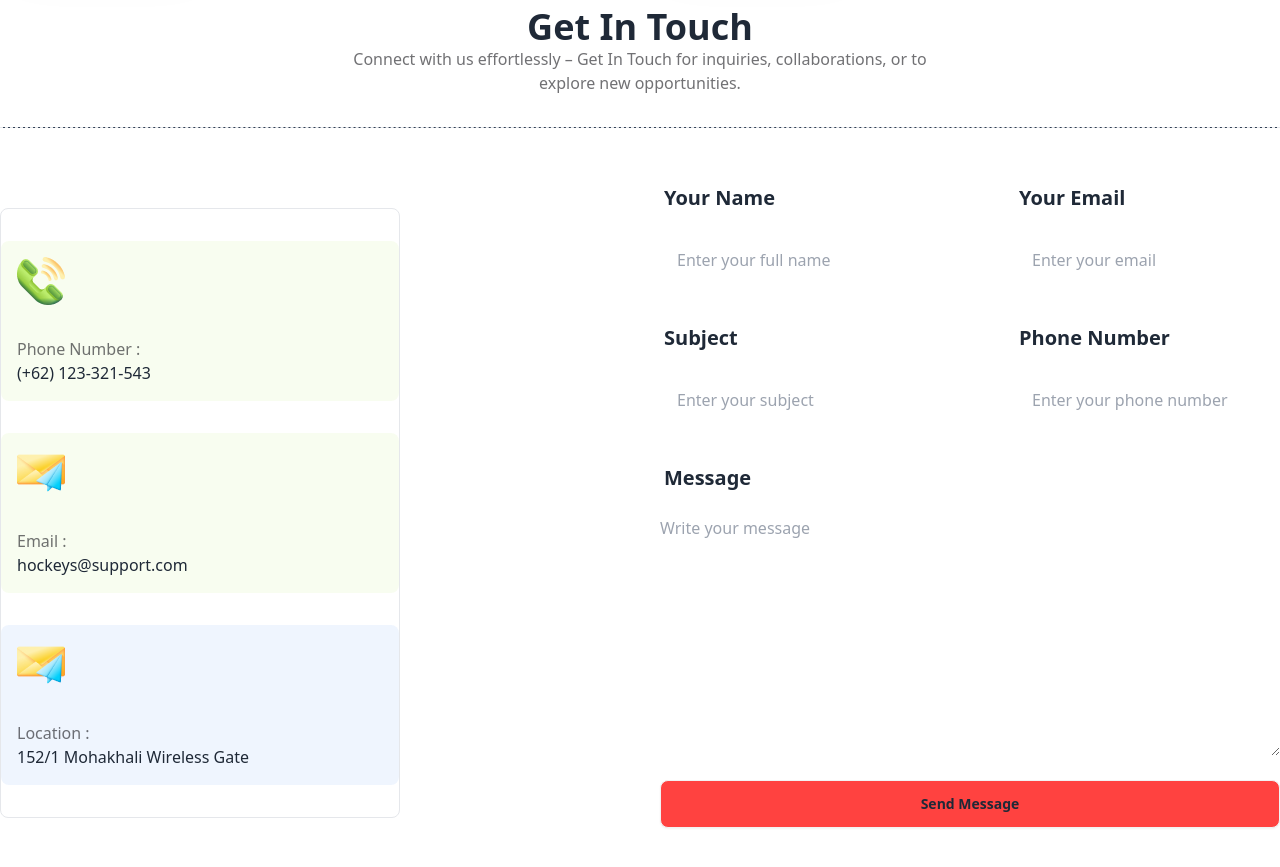
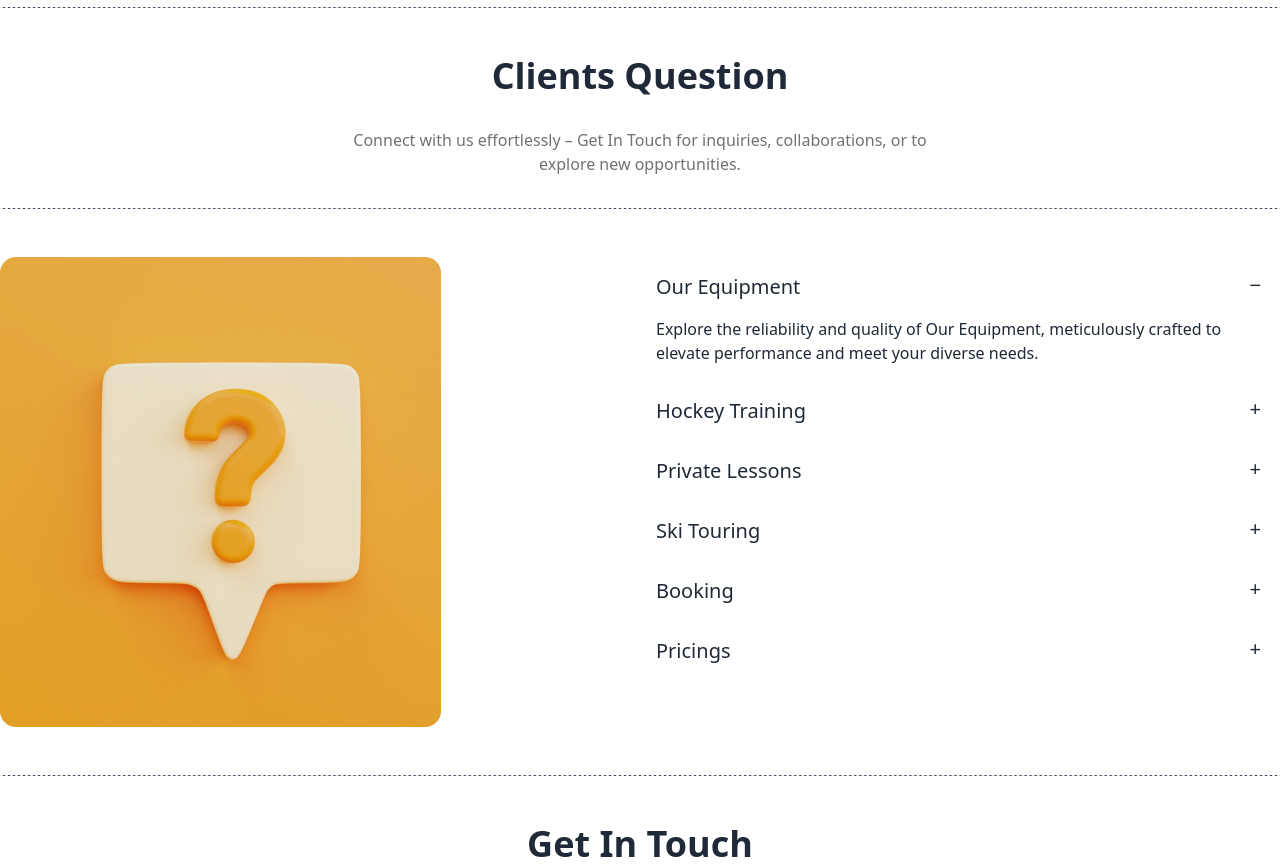
Before and after one commit to miti78/Module15-Assignment3, a plain HTML site: page index.html in a window 1280 px wide. Shown: the part 3400-4267 px from the top of the page. Drawn offline with nearby package versions, Linux system fonts and the light colour scheme.

Commit message:
second commit

```diff
--- a/index.html
+++ b/index.html
@@ -392,15 +392,81 @@
                     </div>
                 </div>
             </div>
+            <hr class="border-dashed bg-slate-700 mt-12">
         </section>
 
         <!-- Clients Question -->
-        <section>
-
-        </section>
+        <section class="my-12">
+            <h1 class="text-4xl font-extrabold text-center mb-8">Clients Question</h1>
+            <p class="text-para max-w-xl mx-auto text-center mb-8">Connect with us effortlessly – Get In Touch for
+                inquiries, collaborations, or to explore new opportunities.</p>
+            <hr class="border-dashed bg-slate-700">
+            <div class="grid grid-cols-2">
+                <div class="my-12">
+                    <img src="Images/11.png" alt="">
+                </div>
+                <div class="my-12">
+                    <div class="collapse collapse-plus ">
+                        <input type="radio" name="my-accordion-3" checked="checked" />
+                        <div class="collapse-title text-xl font-medium">
+                            Our Equipment
+                        </div>
+                        <div class="collapse-content">
+                          <p>Explore the reliability and quality of Our Equipment, meticulously crafted to elevate performance and meet your diverse needs.</p>
+                        </div>
+                      </div>
+                      <div class="collapse collapse-plus ">
+                        <input type="radio" name="my-accordion-3" />
+                        <div class="collapse-title text-xl font-medium">
+                            Hockey Training
+                        </div>
+                        <div class="collapse-content">
+                          <p>Elevate your skills with Hockey Training, where passion meets precision in a tailored program designed for players at every level.</p>
+                        </div>
+                      </div>
+                      <div class="collapse collapse-plus ">
+                        <input type="radio" name="my-accordion-3" />
+                        <div class="collapse-title text-xl font-medium">
+                            Private Lessons
+                        </div>
+                        <div class="collapse-content">
+                          <p>Unleash your full potential with personalized guidance through Private Lessons, tailored to your unique goals and learning style.</p>
+                        </div>
+                      </div>
+                      <div class="collapse collapse-plus ">
+                        <input type="radio" name="my-accordion-3" />
+                        <div class="collapse-title text-xl font-medium">
+                            Ski Touring
+                        </div>
+                        <div class="collapse-content">
+                          <p>Embark on thrilling adventures with Ski Touring, where pristine landscapes and exhilarating slopes await your exploration.</p>
+                        </div>
+                      </div>
+                      <div class="collapse collapse-plus ">
+                        <input type="radio" name="my-accordion-3" />
+                        <div class="collapse-title text-xl font-medium">
+                            Booking
+                        </div>
+                        <div class="collapse-content">
+                          <p>Simplify your plans with seamless Booking, ensuring hassle-free reservations and a stress-free experience for your upcoming ventures</p>
+                        </div>
+                      </div>
+                      <div class="collapse collapse-plus ">
+                        <input type="radio" name="my-accordion-3" />
+                        <div class="collapse-title text-xl font-medium">
+                            Pricings
+                        </div>
+                        <div class="collapse-content">
+                          <p>Discover transparent and flexible Pricings tailored to suit your needs, offering value and options for every budget</p>
+                        </div>
+                      </div>
+                </div>
+            </div>
+            <hr class="border-dashed bg-slate-700">
+        </section class="my-12">
         <!--  Get In Touch-->
         <section class="my-12">
-            <h1 class="text-4xl font-extrabold text-center">Get In Touch</h1>
+            <h1 class="text-4xl font-extrabold text-center mb-8">Get In Touch</h1>
             <p class="text-para max-w-xl mx-auto text-center mb-8">Connect with us effortlessly – Get In Touch for
                 inquiries, collaborations, or to explore new opportunities.</p>
             <hr class="border-dashed bg-slate-700">
@@ -490,6 +556,17 @@
 
         </section>
 
+        <!-- social media -->
+        <section>
+            <h1 class="text-4xl font-extrabold text-center mb-8">Social Media</h1>
+            <div class="text-center flex justify-center space-x-8">
+                <i class="fa-brands fa-twitter"></i>
+                <i class="fa-brands fa-facebook-f"></i>
+                <i class="fa-brands fa-instagram"></i>
+                <i class="fa-brands fa-github"></i>
+            </div>
+        </section>
+
     </main>
     <footer>
 
```
